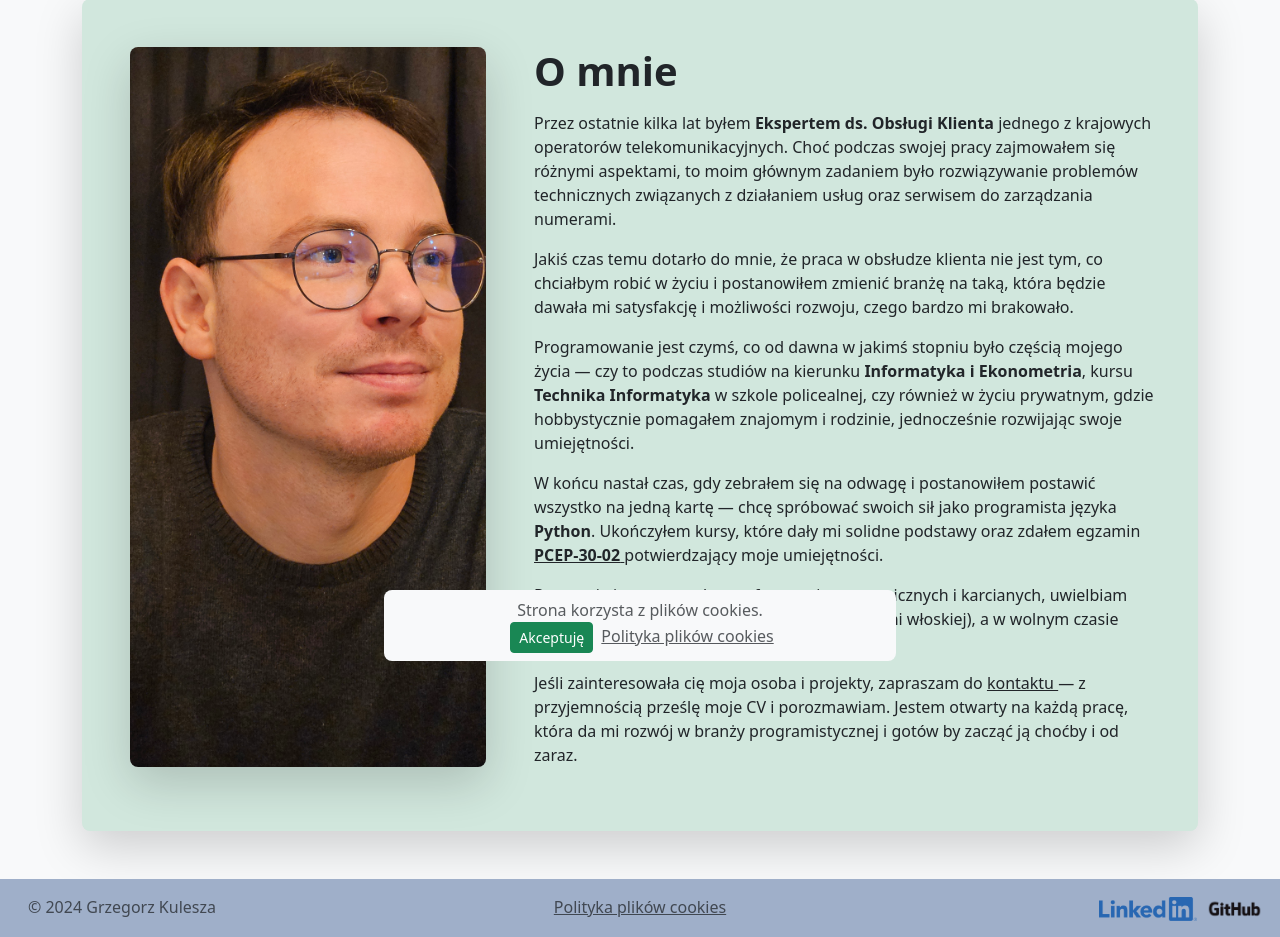
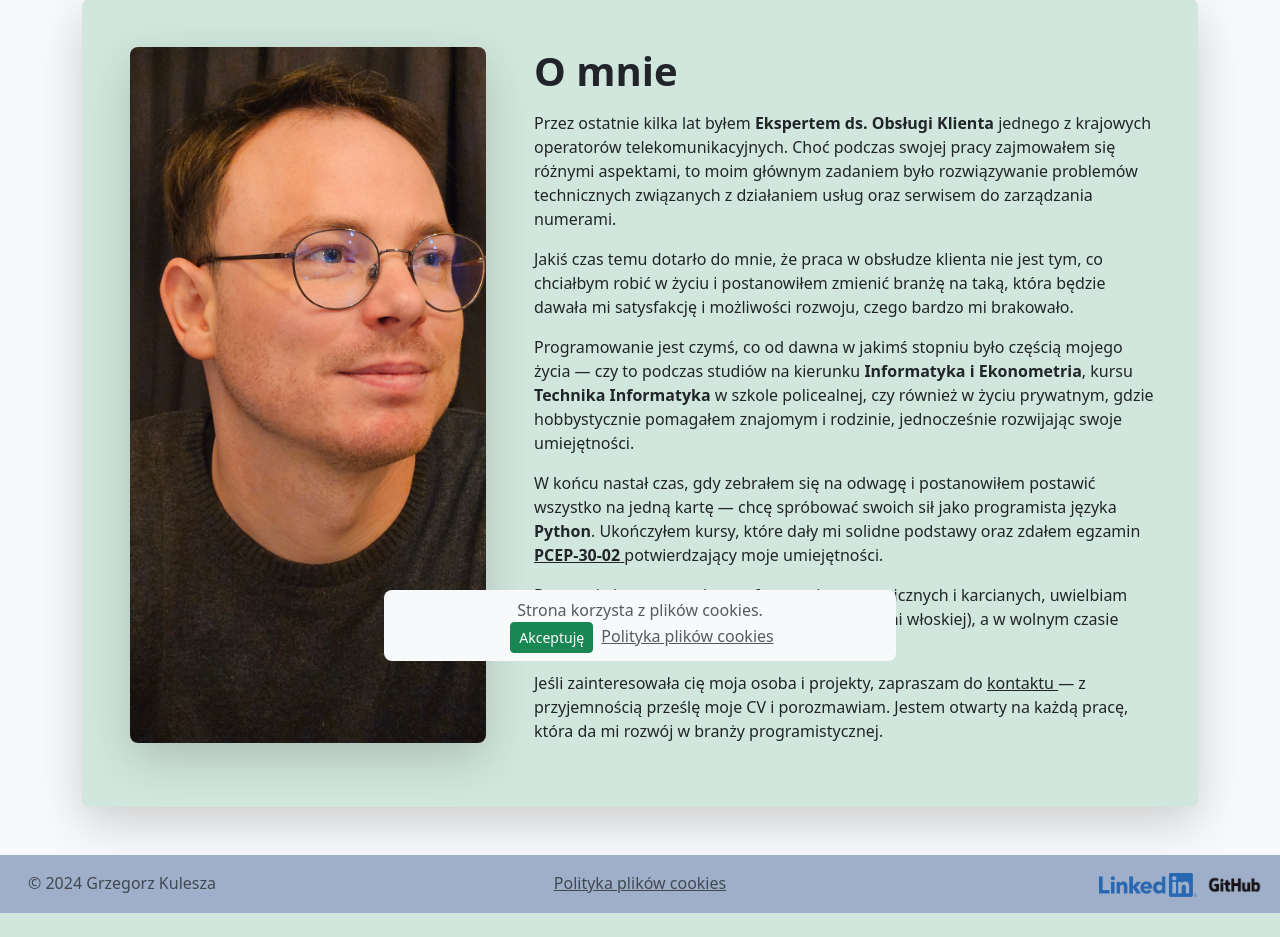
Before and after one commit to GrzegorzKulesza1/portfolio_website, a Flask app: page /o-mnie in a window 1280 px wide. Shown: the part 131-1068 px from the top of the page. After the commit the page ends 1044 px from the top, so only its background shows below. Run offline with Flask 3, Linux system fonts and the light colour scheme; some libraries are stand-ins or nearby versions.

Commit message:
Update about_me.html

```diff
--- a/templates/about_me.html
+++ b/templates/about_me.html
@@ -53,7 +53,7 @@
                     kontaktu
                 </a>
                 — z przyjemnością prześlę moje CV i porozmawiam. Jestem otwarty na każdą pracę, która da mi rozwój
-                w branży programistycznej i gotów by zacząć ją choćby i od zaraz.
+                w branży programistycznej.
             </p>
         </div>
 
```
